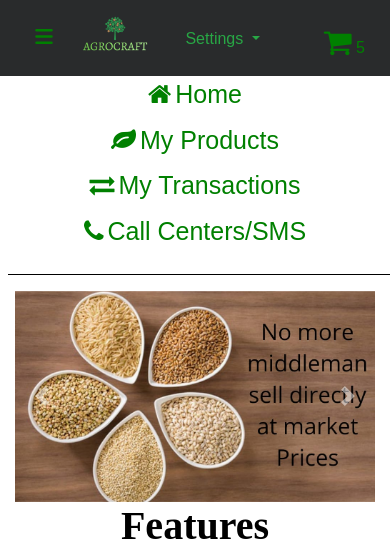
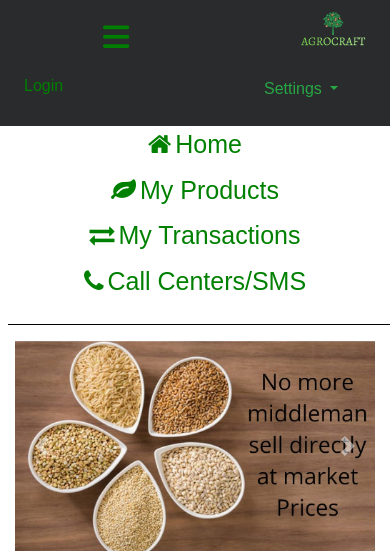
Before and after one commit to ImpulseCorona101/Impulse, a PHP site: page /PaytmKit/AgroCraft/FarmerPortal/farmerHomepage.php in a window 390 px wide. Shown: the top 551 px of the page. Run offline with PHP 8.4, Linux system fonts and the light colour scheme; some libraries are stand-ins or nearby versions.

Commit message:
retriving data

```diff
--- a/AgroCraft/FarmerPortal/farmerHomepage.php
+++ b/AgroCraft/FarmerPortal/farmerHomepage.php
@@ -632,49 +632,59 @@
                margin-left: 290px;
                text-align: center;
           }
+
           .image {
-               max-width:200px;
+               max-width: 200px;
           }
-          .aligncenter{
+
+          .aligncenter {
                text-align: center;
           }
-          .myfooter{
+
+          .myfooter {
                background-color: #292b2c;
 
                color: goldenrod;
-               margin-top:15px;
+               margin-top: 15px;
           }
 
-          a{
-               color:goldenrod;
+          a {
+               color: goldenrod;
           }
 
           .navbar-inverse {
                background: #00cc00;
                color: black;
           }
-		.navbar-inverse .navbar-brand, .navbar-inverse a{
-		     color:black;
+
+          .navbar-inverse .navbar-brand,
+          .navbar-inverse a {
+               color: black;
           }
+
           .navbar-inverse .navbar-nav>li>a {
                color: clack;
           }
-          .caros{
-               margin-top:15px;
+
+          .caros {
+               margin-top: 15px;
           }
+
           hr {
                border: 0;
-               height:0.5px;
-               clear:both;
+               height: 0.5px;
+               clear: both;
                display: block;
                width: 99%;
-               background-color:black;
+               background-color: black;
                margin-left: 0.5em;
           }
+
           img {
                max-width: 100%;
                display: inline-block;
           }
+
           * {
                margin: 0;
                padding: 0;
@@ -755,11 +765,14 @@
           .moblists {
                display: none;
           }
+
           .logins {
-                text-align: center;
+               /* text-align: center;
                 margin-right: -30%;
-                margin-left:35%;
+                margin-left:35%; */
+               display: none;
           }
+
           /* For medium devices (e.g. tablets) */
           /* @media (min-width: 420px) {
                img {
@@ -788,8 +801,9 @@
                     margin-right: 10%;
 
                }
-           .col{
-               margin-top:20px;
+
+               .col {
+                    margin-top: 20px;
                }
 
                .right {
@@ -810,15 +824,18 @@
                }
 
                .logins {
+                    display: inline-block;
+                    width: 80%;
                     text-align: center;
-               margin-right: 35%;
-               padding:15px;
+                    margin-right: 10%;
+                    margin-left: 10%;
+                    padding: 15px;
                }
 
                .searchbox {
                     width: 95%;
                     margin-right: 5%;
-               margin-left:0%;
+                    margin-left: 0%;
                }
 
                .moblists {
@@ -830,6 +847,7 @@
      </style>
 
 </head>
+
 <body>
      <!-- Image and text -->
      <!-- <nav class="navbar navbar-light bg-light ">
@@ -864,33 +882,33 @@
      <nav class="navbar navbar-expand-xl ">
           <!-- <a href="#" class="navbar-brand">Academind</a> -->
           <div class=" flex-row-reverse left ">
-
+               <!--
             <div class="p-2">
                 <div class="icon2">
-                    <!-- <a href="CartPage.php"> <i class="fa" style=" color:green ;font-size:20px;margin-top:-20px;margin-bottom:20px;">&#61562;</i></a> -->
-                    <span id="icon" style="color:green"> 5 </span>
-                </div>
-            </div>
-            <div class="p-2 ml-5"><i class='far fa-user-circle' style='font-size:30px; color: green;'></i></div>
+                    <a href="CartPage.php"> <i class="fa" style=" color:green ;font-size:20px;margin-top:-20px;margin-bottom:20px;">&#61562;</i></a> -->
+               <!-- <span id="icon" style="color:green"> 5 </span> -->
+               <!-- </div>
+            </div> -->
+               <div class="p-2 "><i class='far fa-user-circle' style='font-size:30px; color: green;margin-left:270%;'></i></div>
                <a class="float-left" href="#">
                     <img src="agro.png" class="float-left mr-5 ml-0 " alt="Logo" style="height:50px;">
                </a>
           </div>
-        <button class="navbar-toggler" data-toggle="collapse" data-target="#navbarSupportedContent" aria-controls="navbarSupportedContent" aria-expanded="false" aria-label="Toggle navigation">
-            <span class="navbar-toggler-icon"><i class="fas fa-bars p-1 " style="color:green;font-size:20px;"></i></span>
+          <button class="navbar-toggler" style="margin-left:70px;" data-toggle="collapse" data-target="#navbarSupportedContent" aria-controls="navbarSupportedContent" aria-expanded="false" aria-label="Toggle navigation">
+               <span class="navbar-toggler-icon"><i class="fas fa-bars p-1 " style="color:green;font-size:30px;"></i></span>
           </button>
           <a class="float-left" href="#">
                <img src="agro.png" class="float-left mr-2 moblogo" alt="Logo" style="height:50px;">
           </a>
           <div class="collapse navbar-collapse" id="navbarSupportedContent">
 
-            <div class="input-group mb-1 ml-2 searchbox">
+               <!-- <div class="input-group mb-1 ml-2 searchbox">
                 <div class="input-group-prepend">
                     <div class="input-group-text"><i class="fas fa-search" style="font-size:20px;color:green; "></i></div>
                 </div>
                 <input type="text" class="form-control " id="inlineFormInputGroup" placeholder="Search for fruits,vegetables or crops ">
-            </div>
-            <div class="text-success  logins ">sLogin</div>
+            </div> -->
+               <div class="text-white  logins ">Login</div>
                <div class="list-group moblists">
                     <a href="#" class="list-group-item list-group-item-action " style="background-color:#292b2c;text-align:center;color:goldenrod">
                          Profile
@@ -904,13 +922,8 @@
 
 
           <div class=" flex-row-reverse right ">
-            <div class="p-2 cart">
-                <div class="icon2">
-                    <a href="CartPage.php"> <i class="fa" style="font-size:30px; color:green;margin-top:-20px;">&#61562;</i></a>
-                    <span id="icon" style="color:green"> 5 </span>
-                </div>
-            </div>
-            <div class="dropdown p-2 settings ">
+
+               <div class="dropdown p-2 settings  " style="margin-left:220px">
                     <button class="btn  dropdown-toggle text-success" style="margin-top:-20px;" type="button" id="dropdownMenuButton" data-toggle="dropdown" aria-haspopup="true" aria-expanded="false">
                          Settings
                     </button>
@@ -920,9 +933,11 @@
                          <a class="dropdown-item " style="padding-right:-20px;" href="#">Logout</a>
                     </div>
                </div>
-
+  <div class="p-2 cart">
+                    <div class="login_ mt-2 " style="color:green;margin-right:-170px;margin">Login</div>
+               </div>
                <!-- <div class="p-2 profile"><i class='far fa-user-circle' style='font-size:30px; '></i></div> -->
-            <div class="text-success  login">Login</div>
+               <!-- <div class="text-success  login">Login</div> -->
           </div>
 
      </nav>
@@ -969,7 +984,7 @@
           <div class="card-deck row text-center" style="display: flex; flex-wrap: wrap;">
                <div class="card">
                     <p class="aligncenter">
-                              <img class="card-img-top image"  src="../Images/Website/picha1.jpg" alt="Card image cap">
+                         <img class="card-img-top image" src="../Images/Website/picha1.jpg" alt="Card image cap">
                     </p>
                     <div class="card-body">
                          <h5 class="card-title">Fixed Price Selling</h5>
@@ -978,7 +993,7 @@
                </div>
                <div class="card">
                     <p class="aligncenter">
-                              <img class="card-img-top image"  src="../Images/Website/picha3.jpg" alt="Card image cap">
+                         <img class="card-img-top image" src="../Images/Website/picha3.jpg" alt="Card image cap">
                     </p>
                     <div class="card-body">
                          <h5 class="card-title">Enquiry Based Buying</h5>
@@ -987,7 +1002,7 @@
                </div>
                <div class="card">
                     <p class="aligncenter">
-                              <img class="card-img-top image"  src="../Images/Website/picha4.jpg" alt="Card image cap">
+                         <img class="card-img-top image" src="../Images/Website/picha4.jpg" alt="Card image cap">
                     </p>
                     <div class="card-body">
                          <h5 class="card-title">Raising Future Demands</h5>
@@ -1030,4 +1045,5 @@
      </section>
      <!-- ./Footer -->
 </body>
+
 </html>
```
Lines whose indentation alone changed are shown as unchanged.
